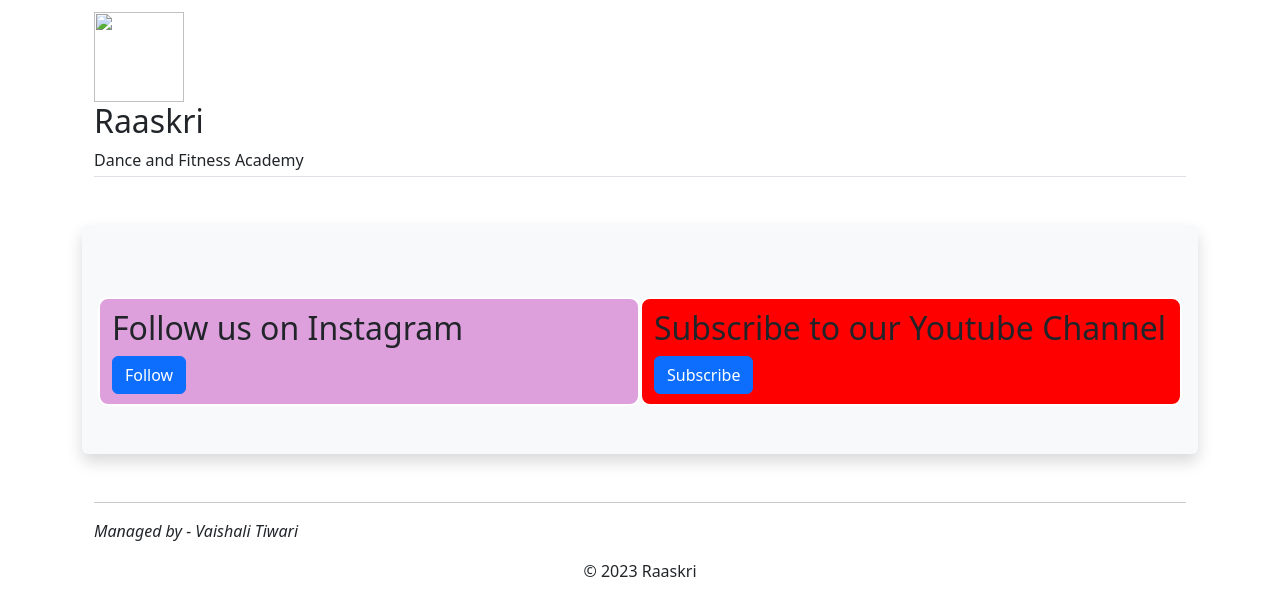
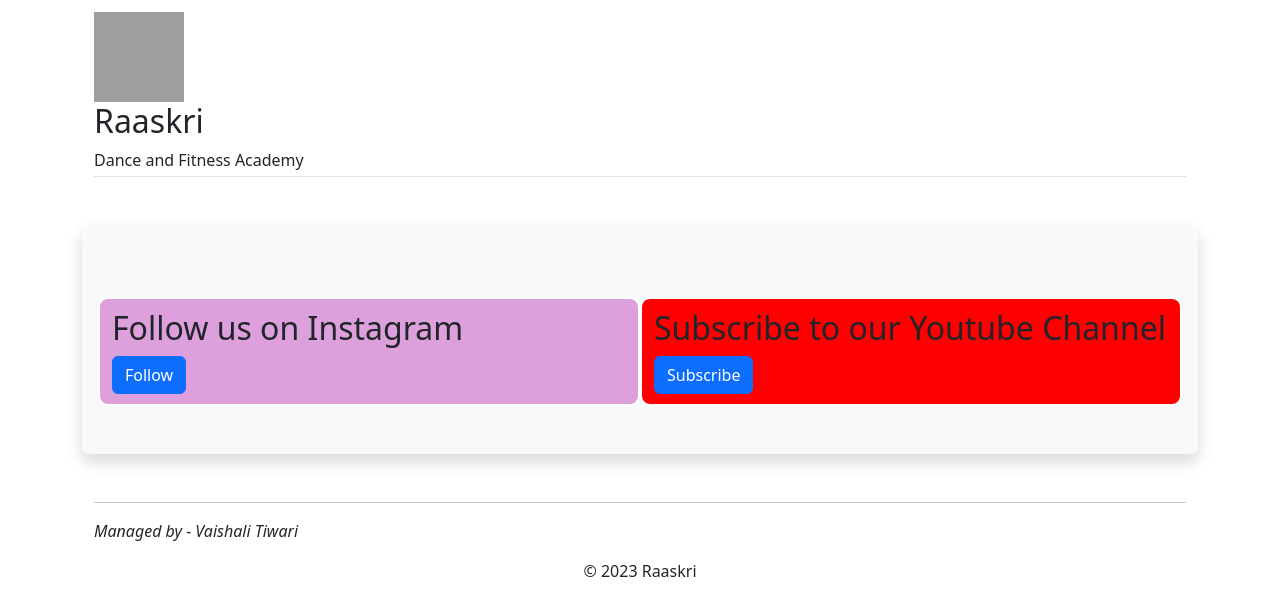
Before and after one commit to Manishpoonam/Raaskri-Dance-Academy, a plain HTML site: page index.html in a window 1280 px wide. Drawn offline with nearby package versions, Linux system fonts and the light colour scheme; the site is published under a folder, as on GitHub Pages, so addresses that start at the root find nothing.

Commit message:
updated Logo

```diff
--- a/index.html
+++ b/index.html
@@ -10,7 +10,7 @@
   <body>
     <div class="container-fluid pt-2">
     <div class="container px-4 py-1" id="hanging-icons">
-    <img src="/logo-modified.png" alt="" height="90px" width="90px">
+    <img src="logo-modified.png" alt="" height="90px" width="90px">
     <h2>Raaskri</h2>
     <p class="pb-1 border-bottom">Dance and Fitness Academy</p>
     <div class="row g-4 py-5 row-cols-1 row-cols-lg-2 shadow p-3 my-5 bg-body-tertiary rounded">
```
